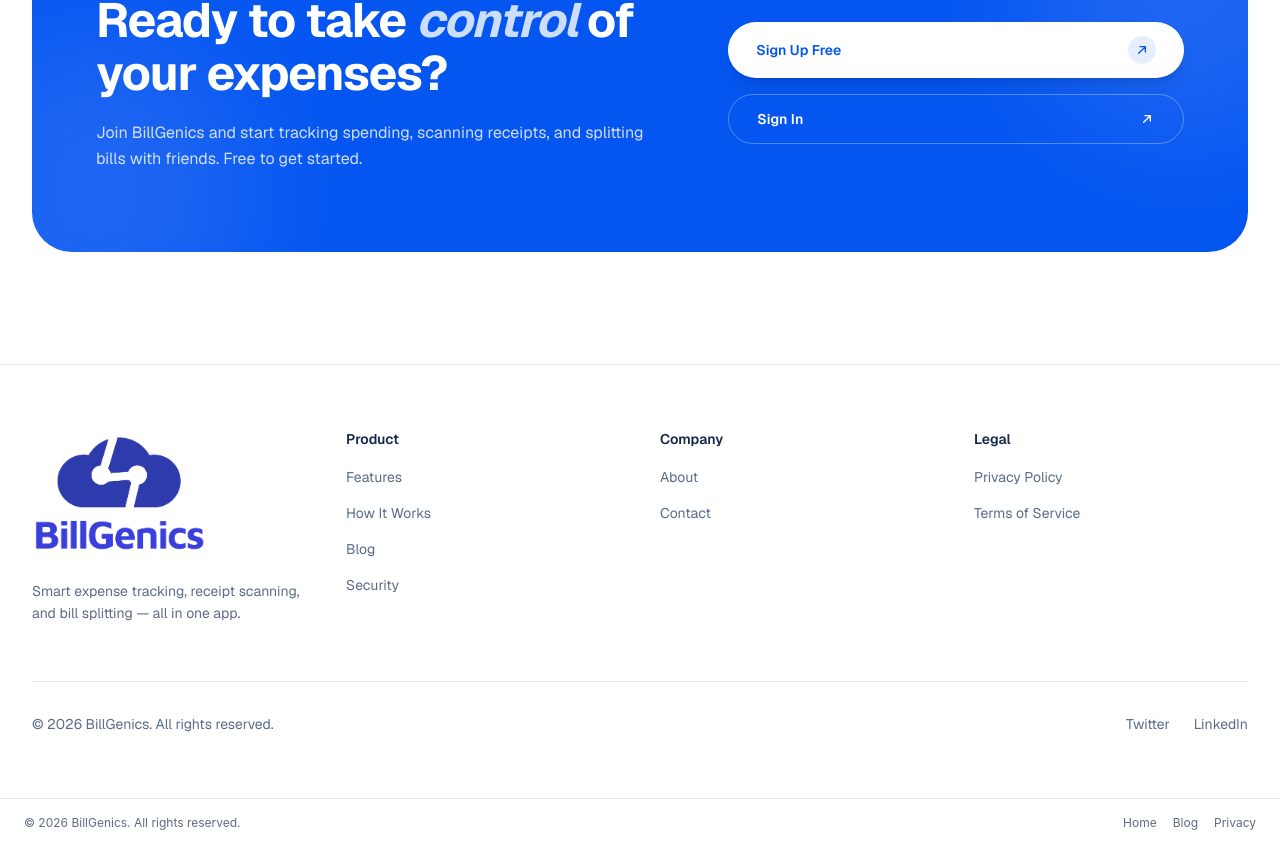
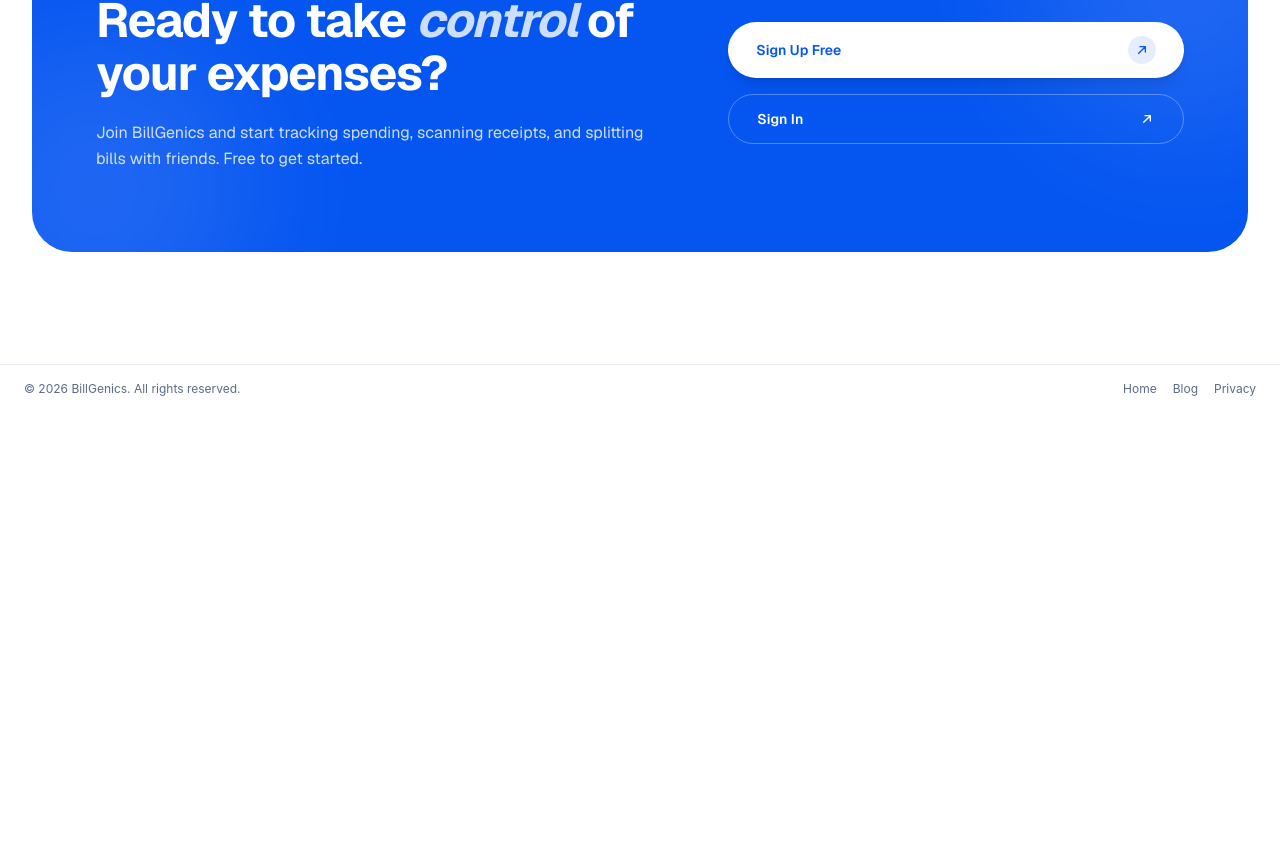
Before and after one commit to akhil4genics/billgenics, a Next.js app: page / in a window 1280 px wide. Shown: the part 4012-4859 px from the top of the page. After the commit the page ends 4425 px from the top, so only its background shows below. Built offline with nearby package versions, Linux system fonts and the light colour scheme; no server answers.

Commit message:
Update page.tsx

```diff
--- a/app/page.tsx
+++ b/app/page.tsx
@@ -6,7 +6,6 @@
 import { useRouter } from 'next/navigation';
 import { useEffect, useRef, useState, type ReactNode } from 'react';
 import { Header } from './components/Header';
-import { useTheme } from './components/ThemeProvider';
 
 // ─── Scroll-triggered fade-in wrapper ───────────────────────────────────────
 
@@ -496,71 +495,6 @@
   );
 }
 
-// ─── Footer ─────────────────────────────────────────────────────────────────
-
-function Footer() {
-  const { theme } = useTheme();
-
-  return (
-    <footer className='border-t border-border bg-card'>
-      <div className='mx-auto max-w-7xl px-4 py-16 sm:px-6 lg:px-8'>
-        <div className='grid gap-10 md:grid-cols-4'>
-          <div className='md:col-span-1'>
-            <Link href='/' className='inline-block'>
-              <Image
-                src={theme === 'dark' ? '/images/billgenics.png' : '/images/billgenics_coloured.png'}
-                alt='BillGenics'
-                width={560}
-                height={160}
-                className='h-32 w-auto'
-              />
-            </Link>
-            <p className='mt-4 max-w-xs text-sm leading-relaxed text-muted'>
-              Smart expense tracking, receipt scanning, and bill splitting — all in one app.
-            </p>
-          </div>
-
-          <div>
-            <h3 className='text-sm font-semibold text-foreground'>Product</h3>
-            <ul className='mt-4 space-y-3'>
-              <li><a href='#features' className='text-sm text-muted transition-colors hover:text-foreground'>Features</a></li>
-              <li><a href='#how-it-works' className='text-sm text-muted transition-colors hover:text-foreground'>How It Works</a></li>
-              <li><Link href='/blogs' className='text-sm text-muted transition-colors hover:text-foreground'>Blog</Link></li>
-              <li><a href='#' className='text-sm text-muted transition-colors hover:text-foreground'>Security</a></li>
-            </ul>
-          </div>
-
-          <div>
-            <h3 className='text-sm font-semibold text-foreground'>Company</h3>
-            <ul className='mt-4 space-y-3'>
-              <li><a href='#' className='text-sm text-muted transition-colors hover:text-foreground'>About</a></li>
-              <li><a href='#' className='text-sm text-muted transition-colors hover:text-foreground'>Contact</a></li>
-            </ul>
-          </div>
-
-          <div>
-            <h3 className='text-sm font-semibold text-foreground'>Legal</h3>
-            <ul className='mt-4 space-y-3'>
-              <li><a href='#' className='text-sm text-muted transition-colors hover:text-foreground'>Privacy Policy</a></li>
-              <li><a href='#' className='text-sm text-muted transition-colors hover:text-foreground'>Terms of Service</a></li>
-            </ul>
-          </div>
-        </div>
-
-        <div className='mt-14 flex flex-col items-center justify-between gap-4 border-t border-border pt-8 sm:flex-row'>
-          <p className='text-sm text-muted'>
-            &copy; {new Date().getFullYear()} BillGenics. All rights reserved.
-          </p>
-          <div className='flex gap-6'>
-            <a href='#' className='text-sm text-muted transition-colors hover:text-foreground'>Twitter</a>
-            <a href='#' className='text-sm text-muted transition-colors hover:text-foreground'>LinkedIn</a>
-          </div>
-        </div>
-      </div>
-    </footer>
-  );
-}
-
 // ─── Page ───────────────────────────────────────────────────────────────────
 
 export default function Home() {
@@ -591,7 +525,6 @@
         <TestimonialBand />
         <CTA />
       </main>
-      <Footer />
     </div>
   );
 }
```
